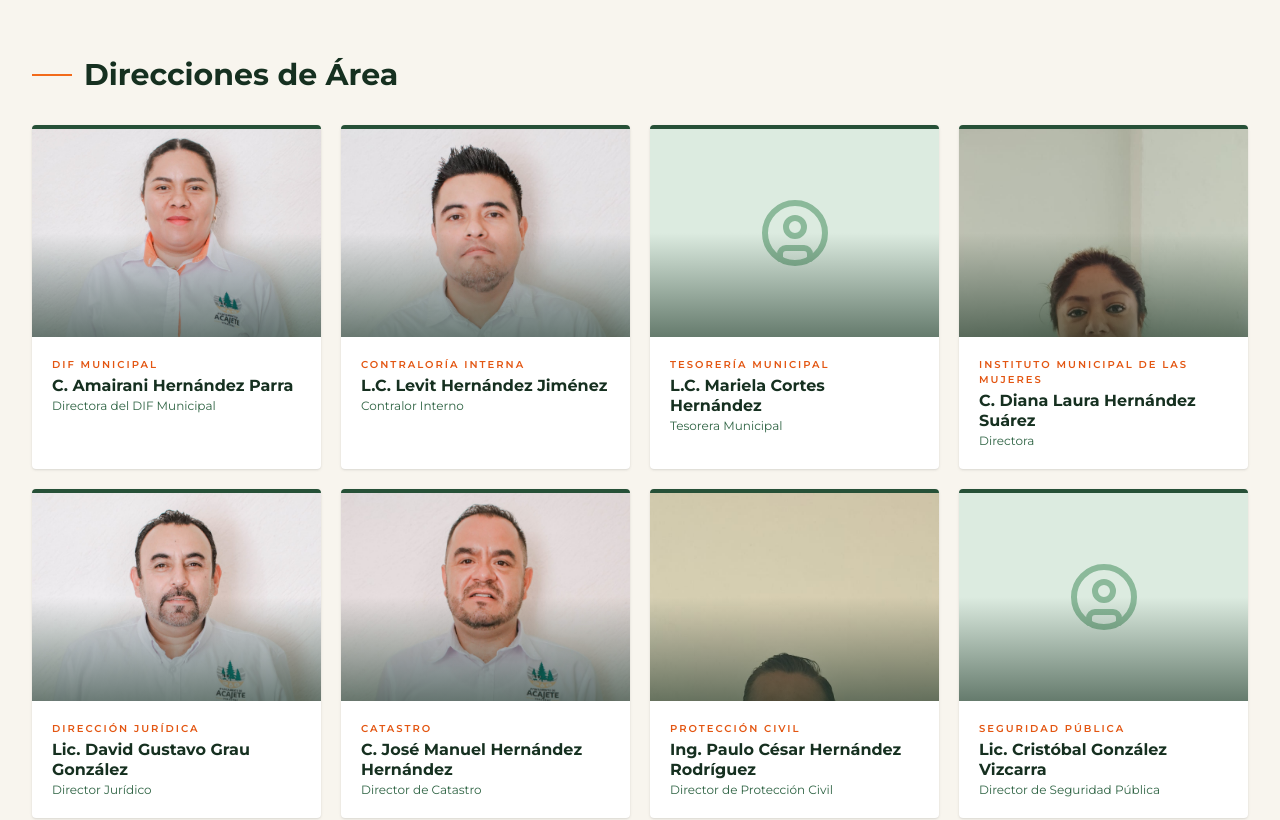
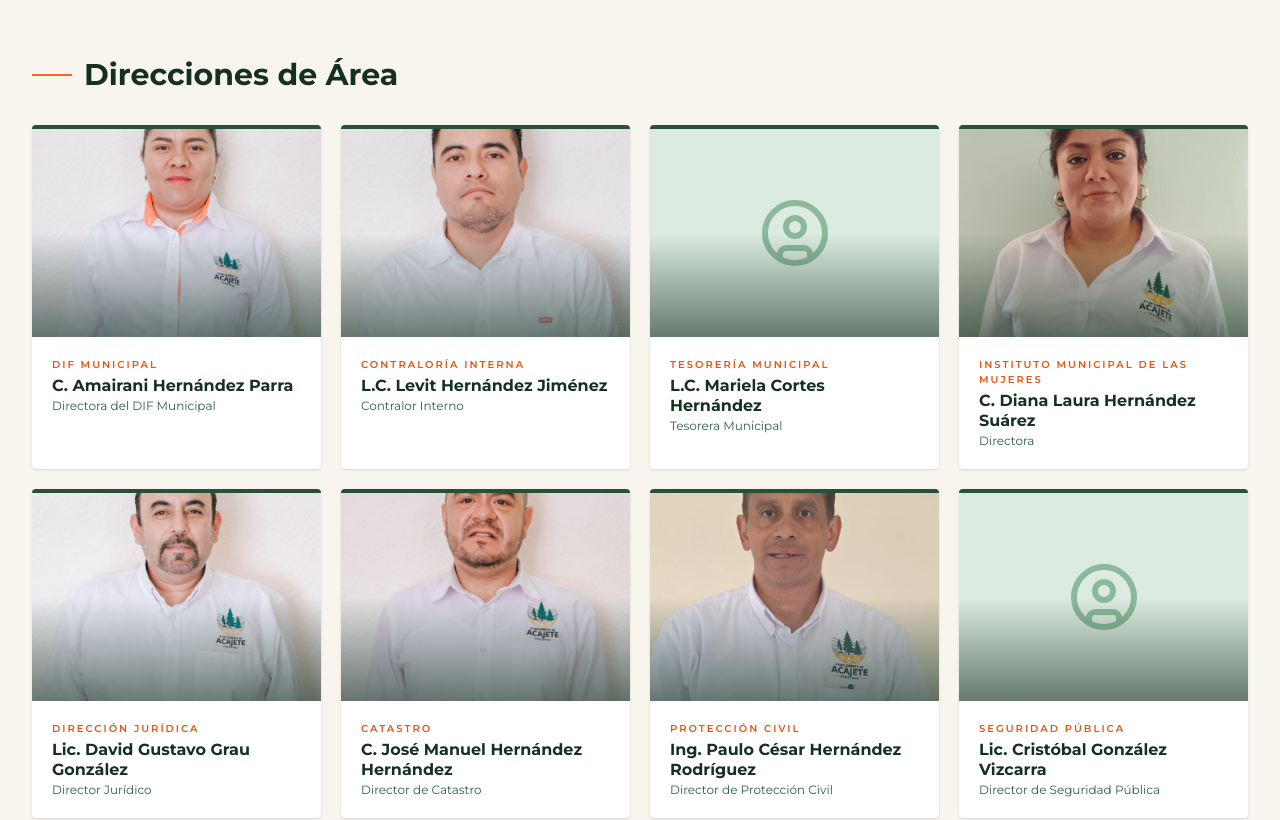
Before and after one commit to yaelrivera09/acajete-gob, a Next.js app: page /directorio in a window 1280 px wide. Shown: the part 880-1700 px from the top of the page. Built offline with nearby package versions, Linux system fonts and the light colour scheme.

Commit message:
fix: centrar fotos de directores correctamente

```diff
--- a/app/directorio/page.tsx
+++ b/app/directorio/page.tsx
@@ -24,7 +24,7 @@
                         src={director.imagen}
                         alt={director.nombre}
                         fill
-                        className="object-cover object-top group-hover:scale-105 transition-transform duration-500"
+                        className="object-cover object-center group-hover:scale-105 transition-transform duration-500"
                         sizes="(max-width: 640px) 100vw, (max-width: 1024px) 50vw, 25vw"
                     />
                 ) : (
```
